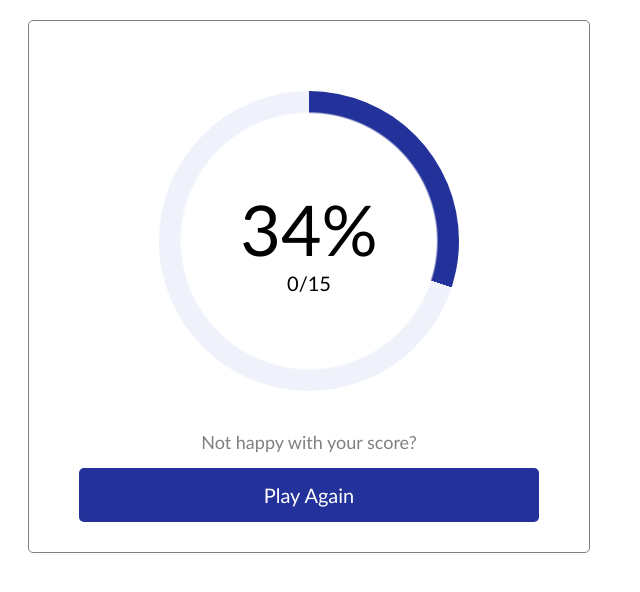
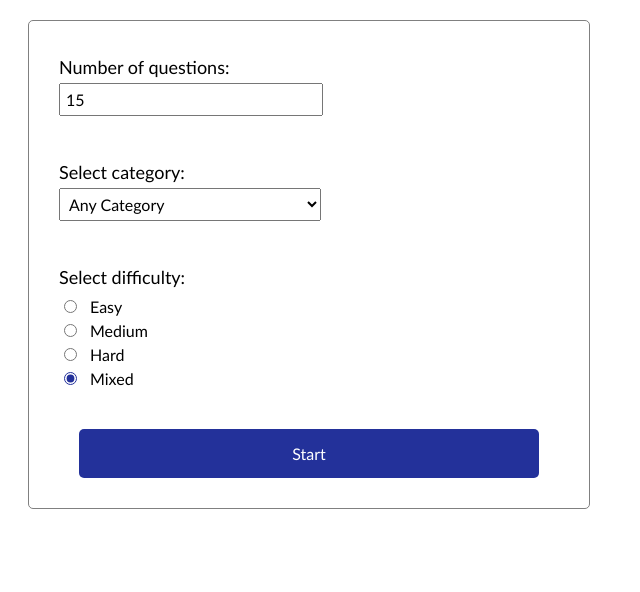
Before and after one commit to fran-mowat/trivia, an Angular app: page / in a window 1280 px wide. Shown: the top 592 px of the page, without its empty margins (0-640 px from the left). Built offline with nearby package versions, Linux system fonts and the light colour scheme.

Commit message:
adjusted initial app screen mode

```diff
--- a/src/app/app.ts
+++ b/src/app/app.ts
@@ -11,7 +11,7 @@ import { SummaryCard } from './summary-card/summary-card';
   styleUrl: './app.scss'
 })
 export class App {
-  screenMode: "settings" | "questions" | "review" = "review";
+  screenMode: "settings" | "questions" | "review" = "settings";
   url: string = "";
   score: number = 0;
   questionCount: number = 15;
```
